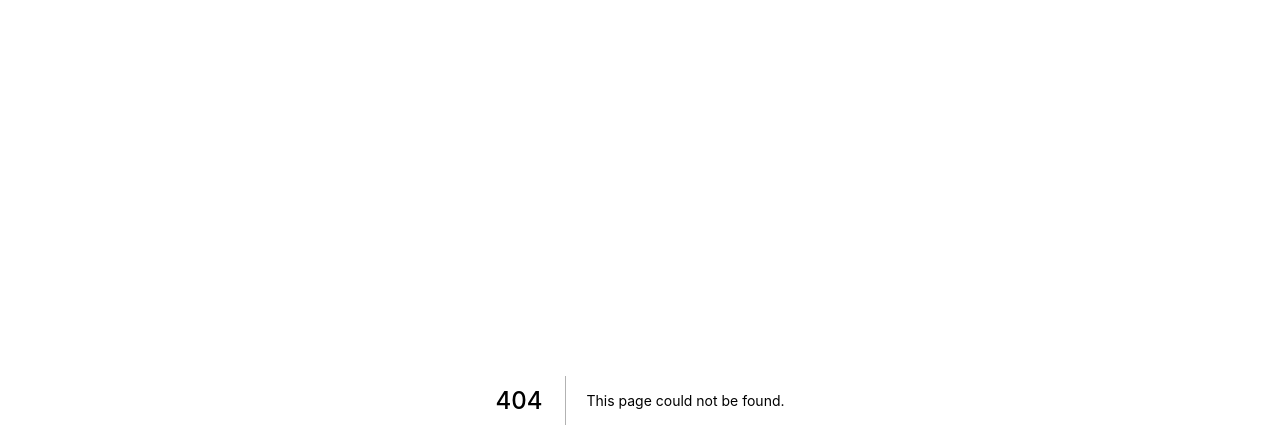
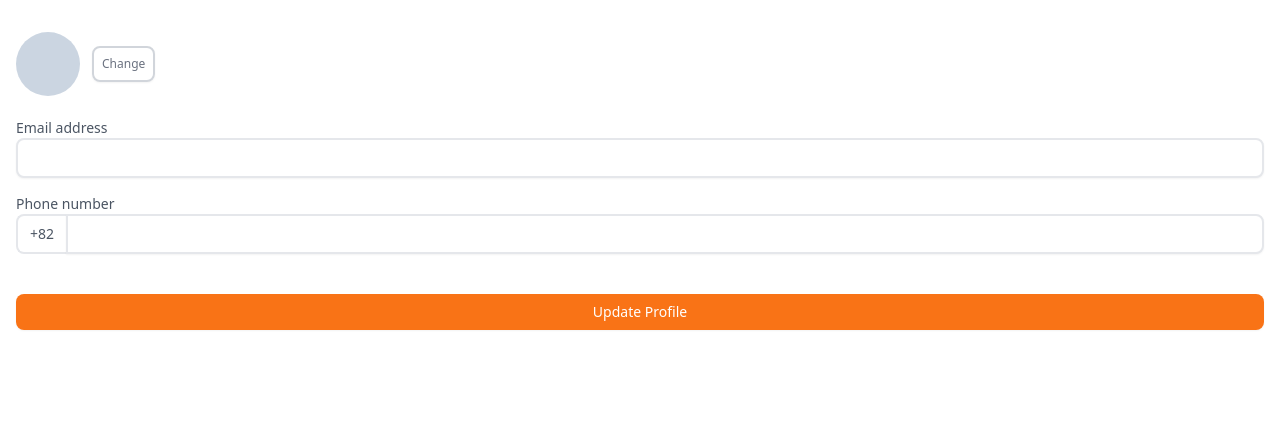
Before and after one commit to jinyongp/carrot-market, a Next.js app: page /profile/edit in a window 1280 px wide. Before the commit this address had no page. Shown: the top 448 px of the page. Built offline with nearby package versions, Linux system fonts and the light colour scheme.

Commit message:
Feat: EditProfile 페이지 작성

```diff
--- /dev/null
+++ b/pages/profile/edit.tsx
@@ -0,0 +1,38 @@
+export default function EditProfile() {
+  return (
+    <div className="py-8 px-4">
+      <label className="cursor-pointer inline-flex">
+        <div className="flex gap-3 items-center">
+          <div className="w-16 aspect-square rounded-full bg-slate-300" />
+          <span
+            tabIndex={0}
+            className="btn-default text-xs w-fit focus:outline-none focus:border-gray-500"
+          >
+            Change
+          </span>
+          <input type="file" className="hidden" accept="image/*" />
+        </div>
+      </label>
+      <form className="flex flex-col gap-4 mt-4">
+        <label className="text-sm text-gray-600">
+          <span>Email address</span>
+          <input required type="text" className="input-default" />
+        </label>
+        <label className="text-sm text-gray-600">
+          <span>Phone number</span>
+          <div className="flex">
+            <span className="empty:hidden border-2 border-r-0 rounded-l-lg p-2 text-sm px-3 flex justify-center items-center">
+              +82
+            </span>
+            <input
+              required
+              type="text"
+              className="input-default rounded-l-none"
+            />
+          </div>
+        </label>
+        <button className="btn-primary mt-6">Update Profile</button>
+      </form>
+    </div>
+  );
+}
--- a/styles/tailwind.css
+++ b/styles/tailwind.css
@@ -18,7 +18,7 @@
   }
 
   .btn-default {
-    @apply text-sm text-gray-500 p-2 w-full rounded-lg flex justify-center items-center border-2 border-gray-300 shadow-sm transition;
+    @apply text-sm text-gray-500 p-2 w-full rounded-lg flex justify-center items-center border-2 border-gray-300 focus:border-gray-400 focus:outline-none shadow-sm transition;
   }
 
   .btn-primary {
```
